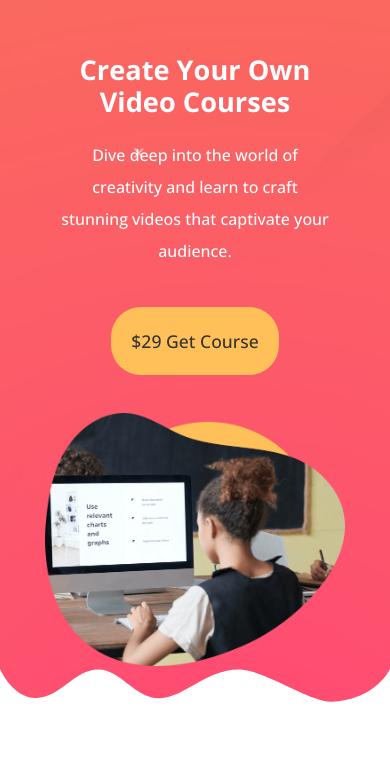
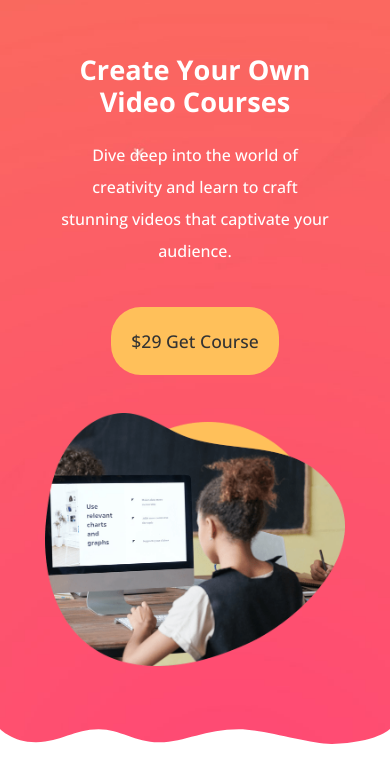
Before and after one commit to mohamedemad2251/tutor-website, a plain HTML site: page index.html in a window 390 px wide. Shown: the part 65-841 px from the top of the page. Drawn offline with nearby package versions, Linux system fonts and the light colour scheme.

Commit message:
FIXED: Re-sized Cloud Frame

```diff
--- a/css/styles.css
+++ b/css/styles.css
@@ -824,7 +824,7 @@ footer .footer-menu {
 
   /* Cloud-shaped White area */
   .frame-decoration {
-    height: 110px;
+    height: 50px;
   }
 
   /* What Will You Learn? Section Styling */
```
